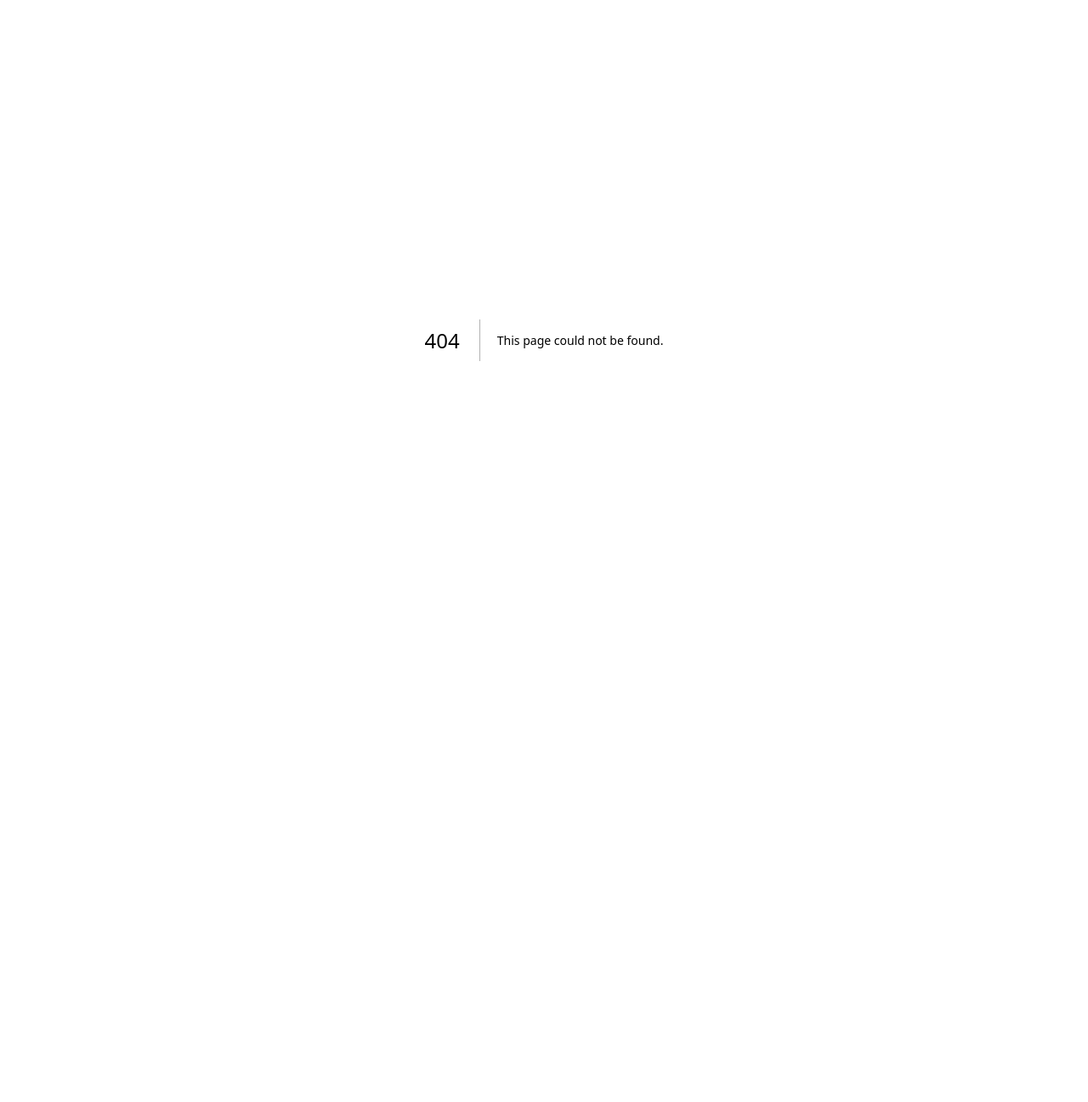
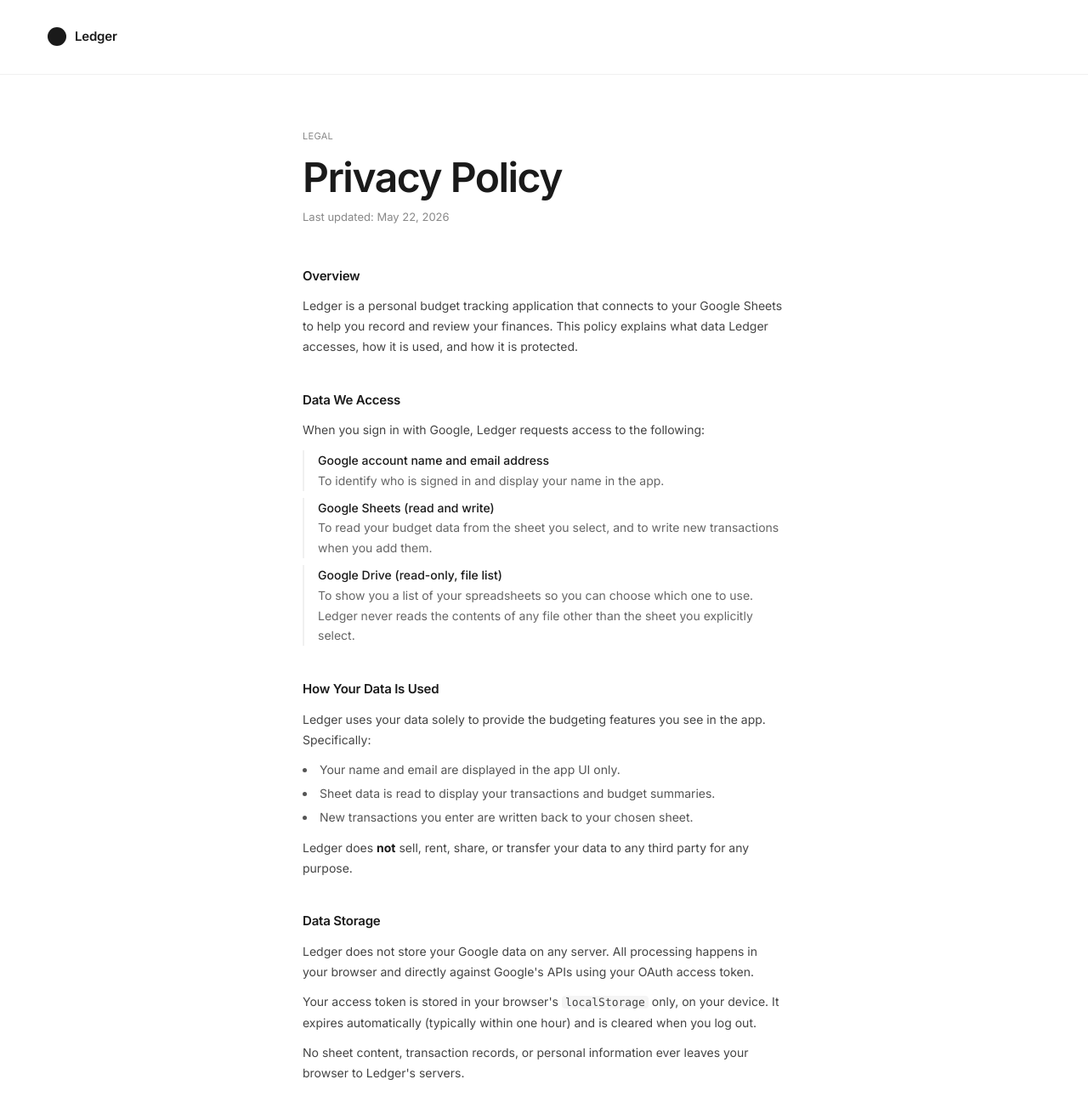
Before and after one commit to phuan516/Budget, a Next.js app: page /privacy in a window 1280 px wide. Before the commit this address had no page. Shown: the top 1297 px of the page at 85% size. Before the commit the page ends 800 px from the top, so only its background shows below. Built offline with nearby package versions, Linux system fonts and the light colour scheme.

Commit message:
add pricavy page and google search console

```diff
--- /dev/null
+++ b/public/google09864449bd70ed55.html
@@ -0,0 +1 @@
+google-site-verification: google09864449bd70ed55.html
--- /dev/null
+++ b/src/app/privacy/page.tsx
@@ -0,0 +1,173 @@
+import type { Metadata } from 'next';
+import Link from 'next/link';
+
+export const metadata: Metadata = {
+  title: 'Privacy Policy — Ledger',
+  description: 'Privacy policy for Ledger, a personal budget tracking app.',
+};
+
+function Section({ title, children }: { title: string; children: React.ReactNode }) {
+  return (
+    <section className="mb-10">
+      <h2 className="text-[15px] font-semibold text-[#1a1a1a] mb-3 tracking-[-0.2px]">{title}</h2>
+      <div className="text-[14px] text-[#444] leading-[1.7] space-y-3">{children}</div>
+    </section>
+  );
+}
+
+export default function PrivacyPage() {
+  return (
+    <div className="min-h-screen bg-white text-[#1a1a1a]">
+      <header className="flex justify-between items-center px-14 py-8 max-sm:px-[22px] max-sm:py-5 border-b border-[#f0f0f0]">
+        <Link href="/" className="flex items-center gap-[10px] no-underline">
+          <div className="w-[22px] h-[22px] rounded-full bg-[#1a1a1a] shrink-0" />
+          <span className="text-[15px] font-semibold tracking-[-0.2px]">Ledger</span>
+        </Link>
+      </header>
+
+      <main className="max-w-[680px] mx-auto px-14 py-16 max-sm:px-[22px] max-sm:py-10">
+        <p className="text-[11px] text-[#888] uppercase tracking-[0.3px] mb-4">Legal</p>
+        <h1
+          className="font-semibold leading-[1.05] tracking-[-1.5px] mb-3"
+          style={{ fontSize: 'clamp(32px, 5vw, 48px)' }}
+        >
+          Privacy Policy
+        </h1>
+        <p className="text-[13px] text-[#888] mb-12">Last updated: May 22, 2026</p>
+
+        <Section title="Overview">
+          <p>
+            Ledger is a personal budget tracking application that connects to your Google Sheets to help
+            you record and review your finances. This policy explains what data Ledger accesses, how it
+            is used, and how it is protected.
+          </p>
+        </Section>
+
+        <Section title="Data We Access">
+          <p>When you sign in with Google, Ledger requests access to the following:</p>
+          <ul className="list-none space-y-2 mt-2">
+            {[
+              ['Google account name and email address', 'To identify who is signed in and display your name in the app.'],
+              ['Google Sheets (read and write)', 'To read your budget data from the sheet you select, and to write new transactions when you add them.'],
+              ['Google Drive (read-only, file list)', 'To show you a list of your spreadsheets so you can choose which one to use. Ledger never reads the contents of any file other than the sheet you explicitly select.'],
+            ].map(([label, desc]) => (
+              <li key={label} className="pl-4 border-l-2 border-[#f0f0f0]">
+                <span className="font-medium text-[#1a1a1a]">{label}</span>
+                <br />
+                <span className="text-[#666]">{desc}</span>
+              </li>
+            ))}
+          </ul>
+        </Section>
+
+        <Section title="How Your Data Is Used">
+          <p>
+            Ledger uses your data solely to provide the budgeting features you see in the app. Specifically:
+          </p>
+          <ul className="list-disc list-inside space-y-1 text-[#555]">
+            <li>Your name and email are displayed in the app UI only.</li>
+            <li>Sheet data is read to display your transactions and budget summaries.</li>
+            <li>New transactions you enter are written back to your chosen sheet.</li>
+          </ul>
+          <p>
+            Ledger does <strong className="text-[#1a1a1a]">not</strong> sell, rent, share, or transfer
+            your data to any third party for any purpose.
+          </p>
+        </Section>
+
+        <Section title="Data Storage">
+          <p>
+            Ledger does not store your Google data on any server. All processing happens in your browser
+            and directly against Google's APIs using your OAuth access token.
+          </p>
+          <p>
+            Your access token is stored in your browser's <code className="bg-[#f5f5f5] px-1 rounded text-[13px]">localStorage</code> only,
+            on your device. It expires automatically (typically within one hour) and is cleared when you
+            log out.
+          </p>
+          <p>No sheet content, transaction records, or personal information ever leaves your browser to Ledger's servers.</p>
+        </Section>
+
+        <Section title="Data Retention and Deletion">
+          <p>
+            Because Ledger does not store your data server-side, there is nothing to delete. When you
+            log out, your access token and profile information are immediately removed from your browser.
+          </p>
+          <p>
+            To revoke Ledger's access to your Google account at any time, visit{' '}
+            <a
+              href="https://myaccount.google.com/permissions"
+              target="_blank"
+              rel="noopener noreferrer"
+              className="text-[#1a1a1a] underline underline-offset-2"
+            >
+              myaccount.google.com/permissions
+            </a>{' '}
+            and remove Ledger from the list of connected apps.
+          </p>
+        </Section>
+
+        <Section title="Google API Services">
+          <p>
+            Ledger's use and transfer of information received from Google APIs adheres to the{' '}
+            <a
+              href="https://developers.google.com/terms/api-services-user-data-policy"
+              target="_blank"
+              rel="noopener noreferrer"
+              className="text-[#1a1a1a] underline underline-offset-2"
+            >
+              Google API Services User Data Policy
+            </a>
+            , including the Limited Use requirements.
+          </p>
+        </Section>
+
+        <Section title="Third-Party Services">
+          <p>
+            Ledger uses Google APIs (Google Sheets, Google Drive, Google Identity Services) to function.
+            Your use of these services is also subject to{' '}
+            <a
+              href="https://policies.google.com/privacy"
+              target="_blank"
+              rel="noopener noreferrer"
+              className="text-[#1a1a1a] underline underline-offset-2"
+            >
+              Google's Privacy Policy
+            </a>
+            . Ledger does not use any other third-party analytics, advertising, or tracking services.
+          </p>
+        </Section>
+
+        <Section title="Changes to This Policy">
+          <p>
+            If this privacy policy changes materially, the "Last updated" date at the top of this page
+            will be updated. Continued use of Ledger after any changes constitutes acceptance of the
+            updated policy.
+          </p>
+        </Section>
+
+        <Section title="Contact">
+          <p>
+            If you have any questions or concerns about this privacy policy or how Ledger handles your
+            data, please contact:{' '}
+            <a
+              href="mailto:peterhuang516@gmail.com"
+              className="text-[#1a1a1a] underline underline-offset-2"
+            >
+              peterhuang516@gmail.com
+            </a>
+          </p>
+        </Section>
+      </main>
+
+      <footer className="border-t border-[#f0f0f0] px-14 py-6 max-sm:px-[22px]">
+        <p className="text-[11px] text-[#888]">
+          &copy; {new Date().getFullYear()} Ledger ·{' '}
+          <Link href="/" className="text-[#888] underline underline-offset-2">
+            Home
+          </Link>
+        </p>
+      </footer>
+    </div>
+  );
+}
```
